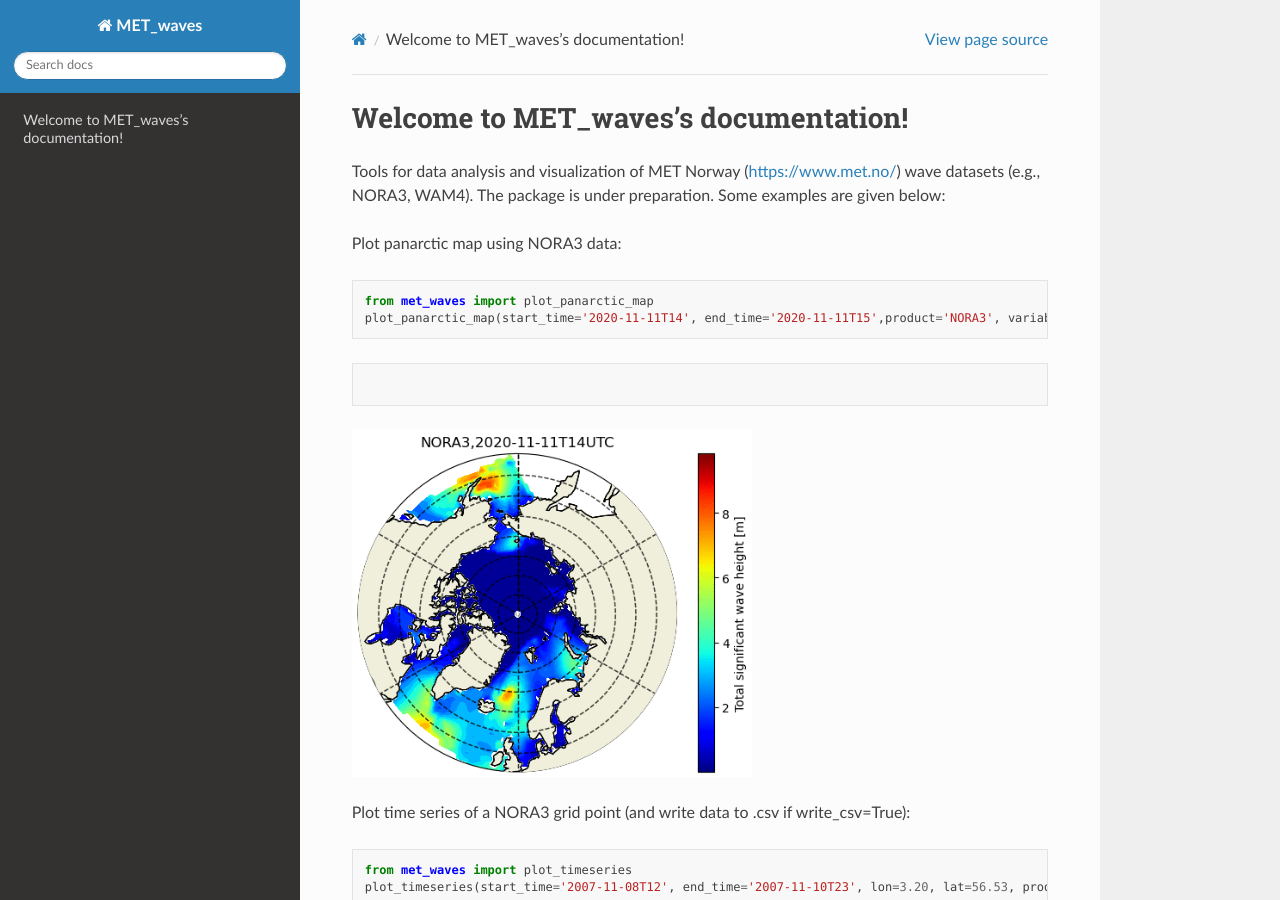
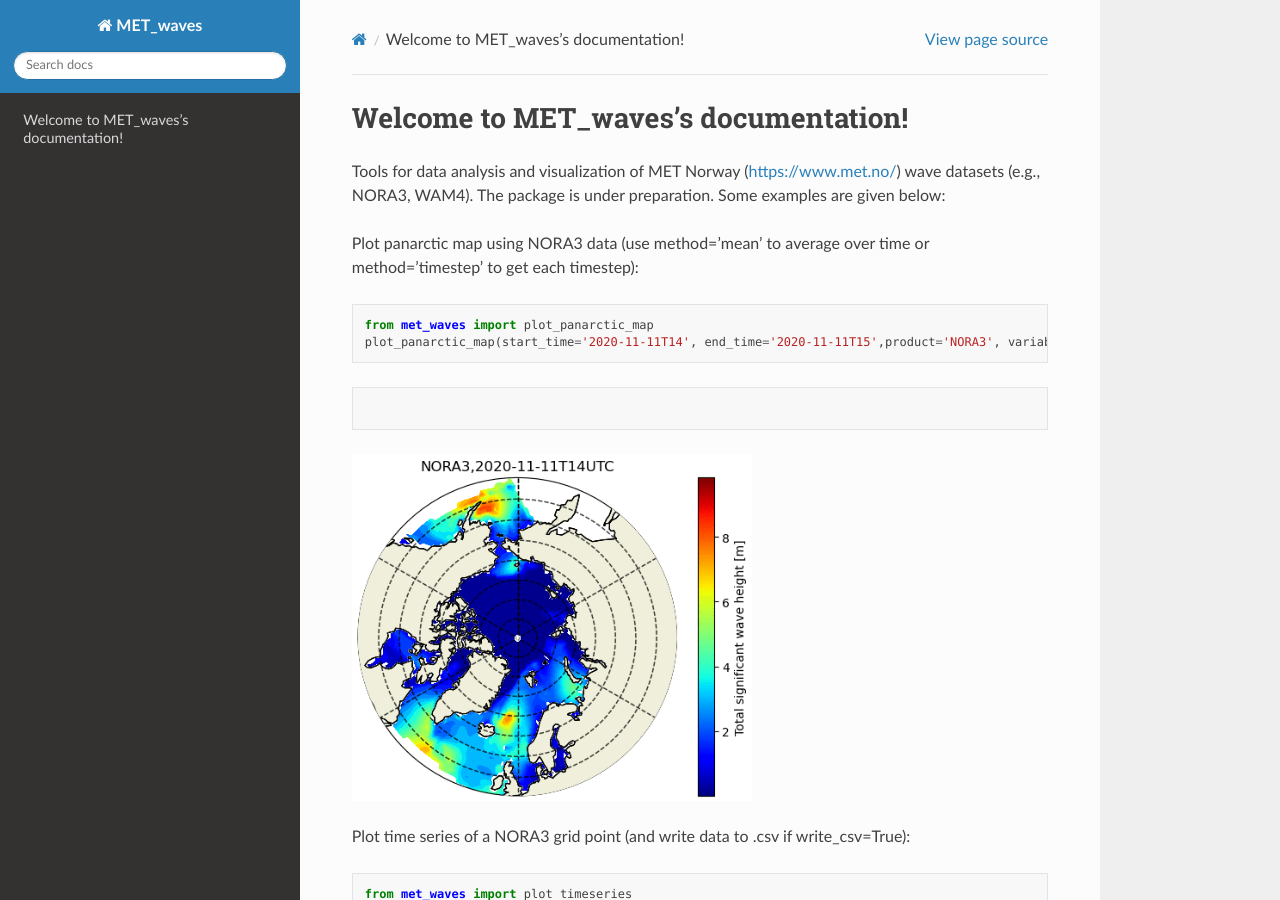
Before and after one commit to MET-OM/MET_waves, a Sphinx documentation site: the page built from docs/index.rst, in a window 1280 px wide and 900 px high. Built offline with Sphinx 7.4.7 and the Read the Docs theme 2.0.0, drawn with Linux system fonts in a browser that asks for light colours.

Commit message:
Update index.rst
add method explanation

```diff
--- a/docs/index.rst
+++ b/docs/index.rst
@@ -8,7 +8,7 @@
 Tools for data analysis and visualization of MET Norway (https://www.met.no/) wave datasets (e.g., NORA3, WAM4).
 The package is under preparation. Some examples are given below:
 
-Plot panarctic map using NORA3 data::
+Plot panarctic map using NORA3 data (use method='mean' to average over time or method='timestep' to get each timestep)::
 
    from met_waves import plot_panarctic_map
    plot_panarctic_map(start_time='2020-11-11T14', end_time='2020-11-11T15',product='NORA3', variable='hs', method='timestep')
```
